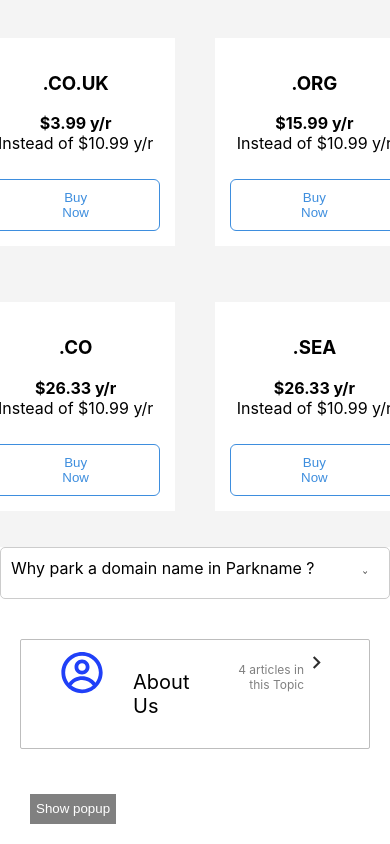
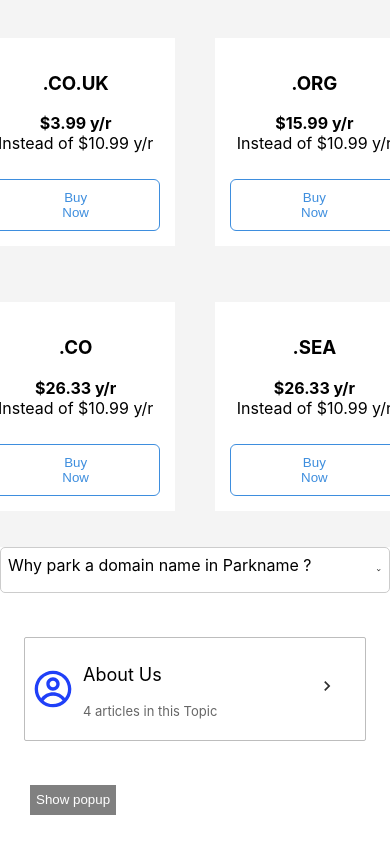
Before and after one commit to FestaMazreku/react-js, a React (Create React App) app: page / in a window 390 px wide. Shown: the part 5477-6321 px from the top of the page. Built offline with nearby package versions, Linux system fonts and the light colour scheme.

Commit message:
Tasks are done

```diff
--- a/src/components/AboutUs.js
+++ b/src/components/AboutUs.js
@@ -16,7 +16,7 @@ const AboutUs = () => {
           text: "How does Parkname separate itself from other domain name parking companies?",
           isOpen: false,
         },
-        { id: 2, text: "Is Parkname actually free?", isOpen: false },
+        { id: 2, text: "Is Parkname Parking actually free?", isOpen: false },
         { id: 3, text: "What you do?", isOpen: false },
         { id: 4, text: "When was Parkname first founded?", isOpen: false },
       ],
@@ -56,15 +56,11 @@ const AboutUs = () => {
             className="title-container"
             onClick={() => toggleTopic(topic.id)}
           >
-            <div className="title-container">
-              {topic.title === "About Us" && (
             <CgProfile className="profile-icon" />
-              )}
-              <p>{topic.title}</p>
+            <div className="title-content">
+              <p className="topic-title">{topic.title}</p>
+              <p className="text">{topic.text}</p>
             </div>
-            <br />
-            <p className="text">{topic.text}</p>
-
             <div className="arrow-icon">
               {topic.isOpen ? (
                 <MdKeyboardArrowDown />
@@ -73,33 +69,38 @@ const AboutUs = () => {
               )}
             </div>
           </div>
+
           {topic.isOpen && (
             <div className="article-container">
               {topic.articles.map((article) => (
+                <React.Fragment key={article.id}>
+                  <hr className="separator" />
                   <div
-                  key={article.id}
                     className="article-item"
                     onClick={() => toggleArticle(topic.id, article.id)}
                   >
-                  <div className="arrow-icon">
+                    <div className="arrow-toggle">
                       {article.isOpen ? (
                         <MdKeyboardArrowDown />
                       ) : (
                         <MdKeyboardArrowRight />
                       )}
                     </div>
+
                     <span className="article-text">{article.text}</span>
                     {article.isOpen && (
                       <div className="article-content">
                         Your domains are a valuable online property. As in any
-                      investment, you want the most efficient, easy way to make
-                      sure your property is going to be profitable. Do you own
-                      more than 1,000 domains? As a professional domainer, you
-                      will find everything you need through Parkname to generate
-                      maximum profits from your domain portfolio
+                        investment, you want the most efficient, easy way to
+                        make sure your <br /> property is going to be profitable. Do
+                        you own more than 1,000 domains? As a professional
+                        domainer, you will find <br /> everything you need through
+                        Parkname to generate maximum profits from your domain
+                        portfolio.
                       </div>
                     )}
                   </div>
+                </React.Fragment>
               ))}
             </div>
           )}
--- a/src/components/ToggleText.js
+++ b/src/components/ToggleText.js
@@ -22,7 +22,7 @@ const ToggleText = () => {
           <p className="smaller-text">
             Parkname is the leading industry standard for domain name parking
             and monetization services. We offer a wide variety of services to
-            help you achieve success.
+            help you achieve <br /> success.
           </p>
           <br></br>
         </div>
--- a/src/stylesheets/AboutUs.css
+++ b/src/stylesheets/AboutUs.css
@@ -1,43 +1,56 @@
 .about-us-container {
-    align-items: center;
     cursor: pointer;
-    padding: 10px;
-    margin: 10px;
+    padding: 5px;
+    margin: 5px;
 }
 
 .topic-container {
+    display: flex;
     flex-direction: column;
     cursor: pointer;
     border: 1px solid #bdbdbd;
-    padding: 10px;
+    padding: 5px;
     border-radius: 2px;
     margin-bottom: 5px;
 }
 
 .title-container {
     display: flex;
+    align-items: center;
     font-size: 20px;
     margin-right: 20px;
 }
 
-.arrow-icon {
-    margin-left: auto;
+.profile-icon {
+    width: 50px;
+    height: 50px;
+    color: rgb(32, 64, 248);
     margin-right: 10px;
-    cursor: pointer;
-    font-size: 25px;
-    color: #2e2e2e;
-}
-
-.profile-icon {
-    width: 120px;
-    height: 45px;
-    color: rgb(32, 64, 248);
 }
 
 .topic-title {
     flex-grow: 1;
 }
 
+.text {
+    font-size: 14px;
+    color: #666;
+    padding-right: 10px;
+}
+
+.arrow-toggle {
+    display: flex;
+    font-size: 22px;
+    color: #2e2e2e;
+    position: absolute;
+    margin-left: 1190px;
+}
+
+.arrow-icon {
+    cursor: pointer;
+    font-size: 27px;
+    color: #2e2e2e;
+}
 
 .article-item {
     cursor: pointer;
@@ -47,20 +60,37 @@
 .article-content {
     margin-top: 10px;
     font-size: 14px;
-    color: #666;
 }
 
-.article-container .arrow-icon {
-    margin-left: auto;
-    margin-right: 10px;
-    cursor: pointer;
-    font-size: 25px;
-    color: #2e2e2e;
+.article-container .separator {
+    width: 100%;
+    margin: 10px 0;
+    border: 1px solid #ece9e9;
 }
 
+@media (max-width: 768px) {
+    .title-container {
+      font-size: 18px;
+    }
 
-.text {
-    font-size: 12px;
-    color: grey;
-    text-align:end;
-}
+    .arrow-icon,
+    .arrow-toggle {
+      font-size: 20px;
+    }
+
+    .profile-icon {
+      width: 40px;
+      height: 40px;
+    }
+
+    .about-us-container,
+    .topic-container {
+      padding: 8px;
+      margin: 8px;
+    }
+
+    .text,
+    .article-content {
+      font-size: 13px;
+    }
+  }
--- a/src/stylesheets/ToggleText.css
+++ b/src/stylesheets/ToggleText.css
@@ -3,10 +3,9 @@
     align-items: center;
     cursor: pointer;
     border: 1px solid #ccc;
-    padding: 10px;
+    padding: 7px;
     border-radius: 5px;
     position: relative;
-    transition: background-color 0.3s ease-in-out;
 }
 
 .toggle-container.open {
```
Lines whose indentation alone changed are shown as unchanged.
